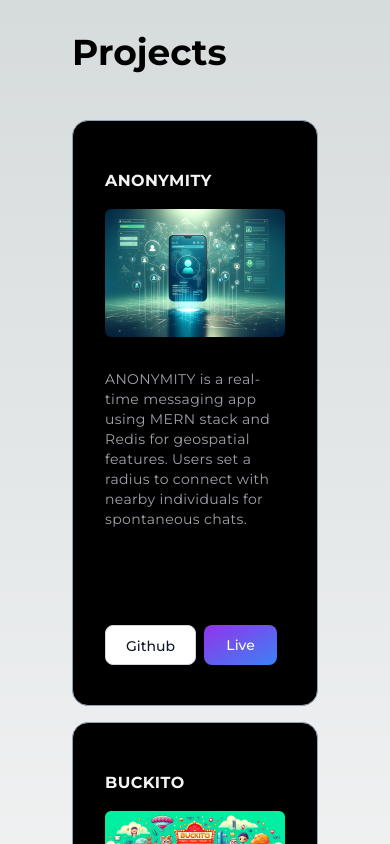
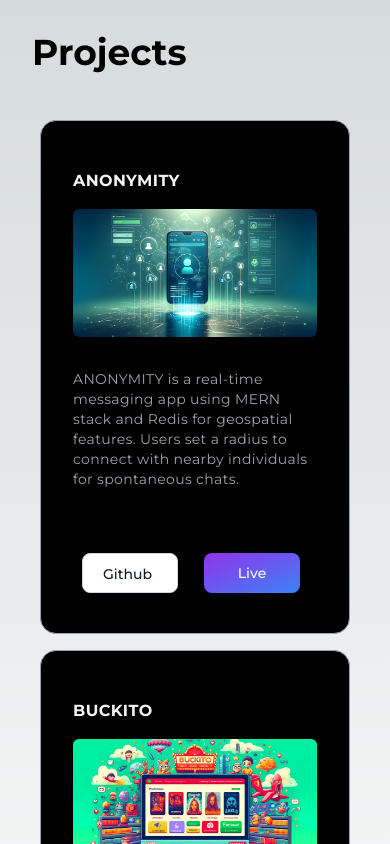
Before and after one commit to Priyanshu-C/iamstackless, a Next.js app: page /projects in a window 390 px wide. Shown: the top 844 px of the page. Built offline with nearby package versions, Linux system fonts and the light colour scheme.

Commit message:
Update projects page layout

```diff
--- a/app/(all-routes)/projects/page.tsx
+++ b/app/(all-routes)/projects/page.tsx
@@ -59,8 +59,10 @@ export const projects: Project[] = [
 export function Projects() {
     return (
         <div className="flex min-h-screen flex-col items-start justify-start p-4">
-            <h1 className="text-4xl font-bold text-center ml-10">Projects</h1>
-            <div className="max-w-5xl mx-auto px-8">
+            <h1 className="text-4xl font-bold text-center sm:ml-3 md:ml-2 lg:ml-10">
+                Projects
+            </h1>
+            <div className="max-w-5xl mx-auto lg:px-8">
                 <HoverEffect items={projects} />
             </div>
         </div>
```
